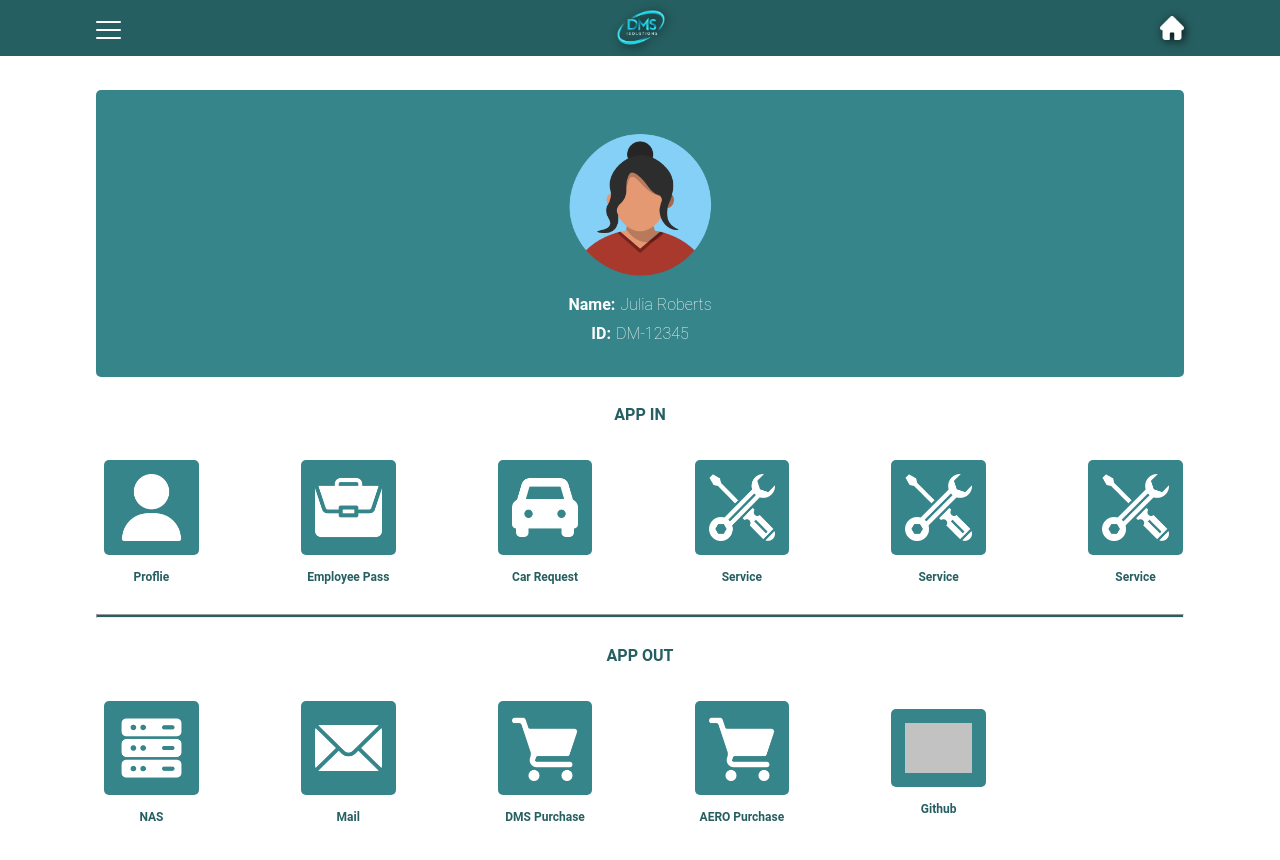
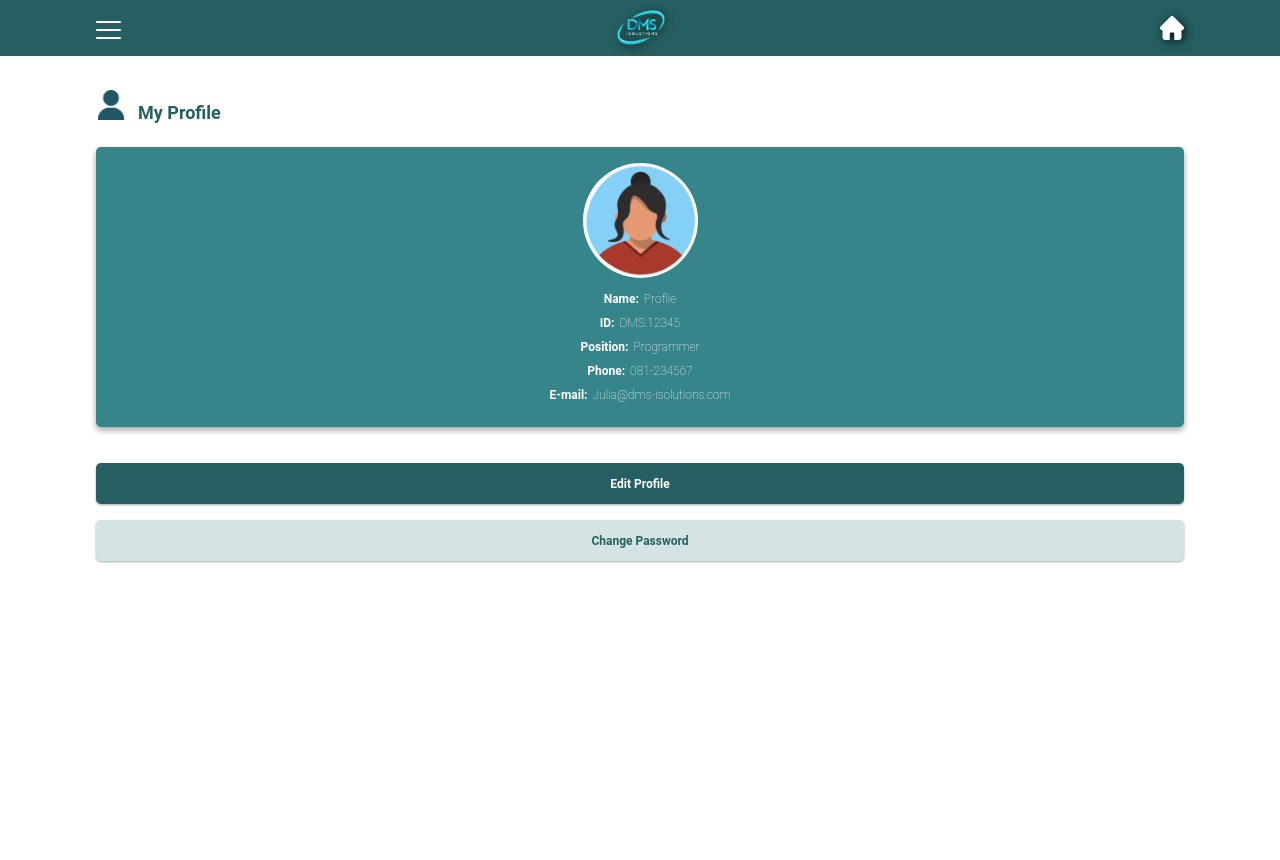
Before and after one commit to dream03888/SAFARI_HR2, an Angular app: page /profile in a window 1280 px wide. Before the commit this address led to /. Shown: the top 860 px of the page. After the commit the page ends 800 px from the top, so only its background shows below. Built offline with nearby package versions, Linux system fonts and the light colour scheme; grey boxes are pictures that could not be loaded.

Commit message:
up date profile

```diff
--- a/src/app/app-routing.module.ts
+++ b/src/app/app-routing.module.ts
@@ -1,7 +1,12 @@
 import { NgModule } from '@angular/core';
 import { RouterModule, Routes } from '@angular/router';
+import { HomeComponent } from './home/home.component';
+import { ProfileComponent } from './profile/profile.component';
 
-const routes: Routes = [];
+const routes: Routes = [
+  {path:'home',component:HomeComponent},
+  {path:'profile',component:ProfileComponent}
+];
 
 @NgModule({
   imports: [RouterModule.forRoot(routes)],
--- a/src/app/app.component.html
+++ b/src/app/app.component.html
@@ -1 +1,2 @@
-<app-home></app-home>
+<!-- <app-home></app-home> -->
+<router-outlet></router-outlet>
--- a/src/app/app.module.ts
+++ b/src/app/app.module.ts
@@ -5,12 +5,14 @@ import { AppRoutingModule } from './app-routing.module';
 import { AppComponent } from './app.component';
 import { NavbarComponent } from './navbar/navbar.component';
 import { HomeComponent } from './home/home.component';
+import { ProfileComponent } from './profile/profile.component';
 
 @NgModule({
   declarations: [
     AppComponent,
     NavbarComponent,
-    HomeComponent
+    HomeComponent,
+    ProfileComponent
   ],
   imports: [
     BrowserModule,
--- a/src/app/home/home.component.html
+++ b/src/app/home/home.component.html
@@ -22,7 +22,7 @@
         <h2>APP IN</h2>
         <div class="app-container">
             <div class="app-item" *ngFor="let app of appIn">
-                <a href="#">
+                <a [routerLink]="app.path">
                     <div class="app-icon">
                         <img [src]="app.img" [alt]="app.name">
                     </div>
@@ -34,7 +34,7 @@
         <h2>APP OUT</h2>
         <div class="app-container">
             <div class="app-item" *ngFor="let app of appOut">
-                <a href="#">
+                <a [routerLink]="app.path">
                     <div class="app-icon">
                         <img [src]="app.img" [alt]="app.name">
                     </div>
--- a/src/app/home/home.component.scss
+++ b/src/app/home/home.component.scss
@@ -17,11 +17,14 @@ $color3: #10A37F;
         display: flex;
         flex-direction: column;
         align-items: center;
+        box-shadow: 0 3px 6px rgba(0,0,0,0.16), 0 3px 6px rgba(0,0,0,0.23);
 
         .profle-pic {
             width: 87px;
             height: 87px;
-            margin-top: 5px;
+            margin-top: 8px;
+            border-radius: 100%;
+            background-color: white;
 
             img {
                 width: 87px;
@@ -113,11 +116,12 @@ $color3: #10A37F;
         justify-content: center;
         align-items: center;
         border-radius: 5px;
-        transition: transform 0.3s ease;
+        box-shadow: 0 1px 3px rgba(0,0,0,0.12), 0 1px 2px rgba(0,0,0,0.24);
+        transition: all 0.3s cubic-bezier(.25,.8,.25,1);
     }
 
     .app-icon:hover {
-        transform: scale(1.1);
+        box-shadow: 0 14px 28px rgba(0,0,0,0.25), 0 10px 10px rgba(0,0,0,0.22);
     }
 
     img {
@@ -142,6 +146,31 @@ $color3: #10A37F;
 // ----------------------------------------------------------------------------------
 
 @media (min-width: 500px) {
+
+
+    .app-wrap {
+        h2 {
+            font-size: 16px;
+            margin: 28px 0;
+        }
+    }
+
+    .app-container {
+        --gap: 6.6%;
+    }
+
+
+    .app-item {
+        width: 10%;
+        p {
+            font-size: 10px;
+        }
+    }
+}
+
+// ----------------------------------------------------------------------------------
+
+@media (min-width: 1024px){
     .header-warp {
         .personal-info {
             height: 287px;
@@ -189,38 +218,18 @@ $color3: #10A37F;
     }
 
     .app-container {
-        --gap: 6.6%;
+        --gap: 6.5%;
     }
 
 
     .app-item {
-        width: 10%;
-        p {
-            font-size: 10px;
-        }
-    }
-}
-
-// ----------------------------------------------------------------------------------
-
-@media (min-width: 1024px){
-    .app-wrap {
-        h2 {
-            font-size: 16px;
-            margin: 28px 0;
-        }
-    }
-
-    .app-container {
-        --gap: 8.65%;
-    }
-
-
-    .app-item {
-        width: 8%;
+        width: 6%;
         p {
             margin-top: 15px;
             font-size: 12px;
         }
+        .app-icon {
+            padding: 16px;
+        }
     }
 }
--- a/src/app/home/home.component.ts
+++ b/src/app/home/home.component.ts
@@ -10,7 +10,7 @@ export class HomeComponent {
     {
       img:  "assets/user.png",
       name: "Proflie",
-      path: ""
+      path: "/profile"
     },{
       img: "assets/portfolio.png",
       name: 'Employee Pass',
@@ -23,15 +23,7 @@ export class HomeComponent {
       img: "assets/customer-support.png",
       name: 'Service',
       path: ""
-    },{
-      img: "assets/customer-support.png",
-      name: 'Service',
-      path: ""
-    },{
-      img: "assets/customer-support.png",
-      name: 'Service',
-      path: ""
-    },
+    }
   ];
   appOut = [
     {
--- a/src/app/navbar/navbar.component.html
+++ b/src/app/navbar/navbar.component.html
@@ -7,10 +7,10 @@
                 <div class="bar"></div>
             </div>
             <div class="logo">
-                <a href="#"><img src="assets/dms-icon.webp" alt="logo"></a>
+                <a routerLink="/home"><img src="assets/dms-icon.webp" alt="logo"></a>
             </div>
-            <div class="logout">
-                <a href="#"><img src="assets/home.png" alt="logout"></a>
+            <div class="home">
+                <a routerLink="/home"><img src="assets/home.png" alt="home"></a>
             </div>
         </div>
         <div class="overlay" [class.active]="menuActive"></div>
@@ -19,8 +19,8 @@
                 <p><img src="assets/dms-icon.webp" alt="">DMS Passport</p>
             </div>
             <div class="menu-item">
-                <a href="#"><img src="assets/home.png" alt="home">Home</a>
-                <a href="#"><img src="assets/user.png" alt="profile">Profile</a>
+                <a routerLink="/home"><img src="assets/home.png" alt="home">Home</a>
+                <a routerLink="/profile"><img src="assets/user.png" alt="profile">Profile</a>
                 <a href="#"><img src="assets/portfolio.png" alt="Pass">Employee Pass</a>
                 <a href="#"><img src="assets/car.png" alt="car">Car Request</a>
                 <a href="#"><img src="assets/customer-support.png" alt="car">Service</a>
--- a/src/app/navbar/navbar.component.scss
+++ b/src/app/navbar/navbar.component.scss
@@ -29,7 +29,7 @@ nav {
             }
         }
 
-        .logout {
+        .home {
             display: flex;
             align-items: center;
             justify-content: center;
@@ -87,7 +87,8 @@ nav {
         img {
             height: 38px;
             width: auto;
-            margin-right: 16px;
+            margin-right: 10px;
+            margin-left: 12px;
         }
 
         p {
@@ -109,6 +110,12 @@ nav {
         font-weight: 500;
         display: flex;
         align-items: center;
+        width: 100%;
+    }
+
+    a:hover {
+        background-color: #{$color1};
+        border-radius: 6px;
     }
 
     .menu-item {
@@ -117,6 +124,7 @@ nav {
         padding: 16px;
 
         img {
+            margin-left: 20px;
             margin-right: 20px;
             height: 20px;
             width: 20px;
@@ -134,7 +142,8 @@ nav {
         background-color: #{$color1};
 
         img {
-            margin-right: 2.1rem;
+            margin-left: 20px;
+            margin-right: 20px;
             height: 20px;
             width: 20px;
             filter: invert(1) brightness(2);
--- /dev/null
+++ b/src/app/profile/profile.component.html
@@ -0,0 +1,28 @@
+<app-navbar></app-navbar>
+<div class="profile">
+    <div class="container">
+        <div class="profile-wrap">
+            <div class="profile-head">
+                <img src="assets/user.png" alt="">
+                <h1>My Profile</h1>
+            </div>
+
+            <div class="profile-body">
+                <div class="profile-pic">
+                    <img src="assets/avatar.png" alt="profile">
+                </div>
+                <div class="info">
+                    <div class="info-item" *ngFor="let user of users">
+                        <h1>{{user.title}}</h1>
+                        <p>{{user.info}}</p>
+                    </div>
+                </div>
+            </div>
+
+            <div class="profile-btn">
+                <div class="edit-btn"><p>Edit Profile</p></div>
+                <div class="change-btn"><p>Change Password</p></div>
+            </div>
+        </div>
+    </div>
+</div>
--- /dev/null
+++ b/src/app/profile/profile.component.scss
@@ -0,0 +1,116 @@
+$color1: #265F61;
+$color2: #36858A;
+$color3: #265F62;
+$color4: #d4e4e4;
+
+.profile {
+    .profile-wrap {
+        margin-top: 90px;
+
+        .profile-head {
+            display: flex;
+
+            img {
+                height: 30px;
+                width: 30px;
+                margin-right: 12px;
+                filter: invert(27%) sepia(35%) saturate(800%) hue-rotate(143deg) brightness(95%) contrast(90%);
+            }
+
+            h1 {
+                margin-top: 12px;
+                font-size: 18px;
+                font-weight: bold;
+                color: #{$color1};
+            }
+        }
+
+        .profile-body {
+            height: 280px;
+            text-align: center;
+            background-color: #{$color2};
+            border-radius: 5px;
+            margin-top: 24px;
+            display: flex;
+            flex-direction: column;
+            justify-content: center;
+            box-shadow: 0 3px 6px rgba(0, 0, 0, 0.16), 0 3px 6px rgba(0, 0, 0, 0.23);
+
+            .profile-pic {
+                img {
+                    width: auto;
+                    height: 115px;
+                    border-radius: 100%;
+                    background-color: white;
+                }
+            }
+
+            .info {
+                .info-item {
+                    display: flex;
+                    justify-content: center;
+                    margin: 10px;
+                    color: white;
+
+                    h1 {
+                        font-size: 12px;
+                        font-weight: bold;
+                        margin-right: 5px;
+                    }
+
+                    p {
+                        font-size: 12px;
+                    }
+                }
+            }
+        }
+
+        .profile-btn {
+            margin-top: 36px;
+
+            .edit-btn {
+                display: flex;
+                justify-content: center;
+                align-items: center;
+                height: 41px;
+                background-color: #{$color3};
+                border-radius: 5px;
+                box-shadow: 0 1px 3px rgba(0, 0, 0, 0.12), 0 1px 2px rgba(0, 0, 0, 0.24);
+                transition: all 0.3s cubic-bezier(.25, .8, .25, 1);
+
+                p {
+                    color: white;
+                    font-size: 12px;
+                    font-weight: bold;
+                }
+            }
+
+            .edit-btn:hover {
+                box-shadow: 0 14px 28px rgba(0, 0, 0, 0.25), 0 10px 10px rgba(0, 0, 0, 0.22);
+                cursor: pointer;
+            }
+
+            .change-btn {
+                margin-top: 16px;
+                display: flex;
+                justify-content: center;
+                align-items: center;
+                height: 41px;
+                background-color: #{$color4};
+                border-radius: 5px;
+                box-shadow: 0 1px 3px rgba(0, 0, 0, 0.12), 0 1px 2px rgba(0, 0, 0, 0.24);
+                transition: all 0.3s cubic-bezier(.25, .8, .25, 1);
+
+                p {
+                    color: #{$color1};
+                    font-size: 12px;
+                    font-weight: bold;
+                }
+            }
+            .change-btn:hover {
+                box-shadow: 0 14px 28px rgba(0, 0, 0, 0.25), 0 10px 10px rgba(0, 0, 0, 0.22);
+                cursor: pointer;
+            }
+        }
+    }
+}
--- /dev/null
+++ b/src/app/profile/profile.component.ts
@@ -0,0 +1,29 @@
+import { Component } from '@angular/core';
+
+@Component({
+  selector: 'app-profile',
+  templateUrl: './profile.component.html',
+  styleUrls: ['./profile.component.scss']
+})
+export class ProfileComponent {
+  users = [
+    {
+      title:  "Name:",
+      info: "Proflie",
+    },{
+      title: "ID:",
+      info: 'DMS.12345',
+    },{
+      title: "Position:",
+      info: 'Programmer',
+    },
+    {
+      title: "Phone:",
+      info: '081-234567',
+    },
+    {
+      title: "E-mail:",
+      info: 'Julia@dms-isolutions.com',
+    },
+  ];
+}
```
Also changed, not shown: 1 other file (tests, documents, lock files or other folders).
